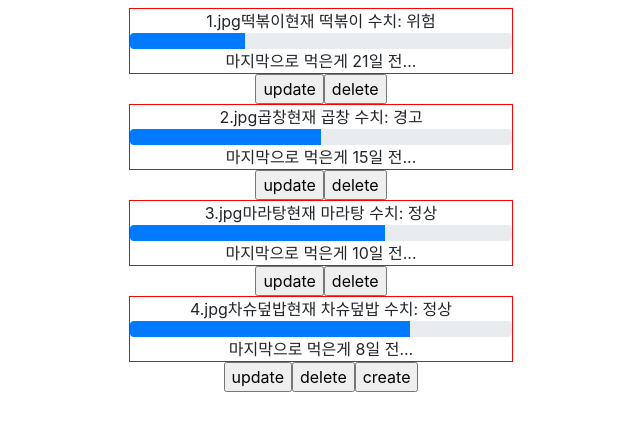
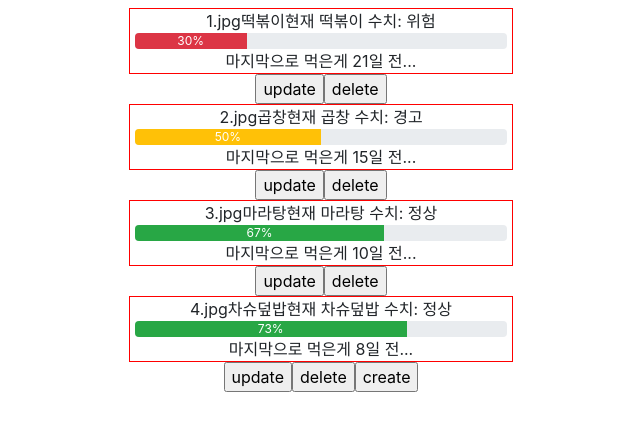
Before and after one commit to kst20209/eatwhen, a React (Create React App) app: page / in a window 1280 px wide. Shown: the top 430 px of the page, without its empty margins (319-959 px from the left). Built offline with nearby package versions, Linux system fonts and the light colour scheme.

Commit message:
Improved: progressbar css 적용 확인

```diff
--- a/src/App.css
+++ b/src/App.css
@@ -9,37 +9,12 @@
   border: 1px solid red;
 }
 
-.App-logo {
-  height: 40vmin;
-  pointer-events: none;
+.progress{
+  margin-left: 0.3rem;
+  margin-right: 0.3rem;
+  background-color: red;
 }
 
-@media (prefers-reduced-motion: no-preference) {
-  .App-logo {
-    animation: App-logo-spin infinite 20s linear;
-  }
+.progress-color{
+  background-color: red;
 }
-
-.App-header {
-  background-color: #282c34;
-  min-height: 100vh;
-  display: flex;
-  flex-direction: column;
-  align-items: center;
-  justify-content: center;
-  font-size: calc(10px + 2vmin);
-  color: white;
-}
-
-.App-link {
-  color: #61dafb;
-}
-
-@keyframes App-logo-spin {
-  from {
-    transform: rotate(0deg);
-  }
-  to {
-    transform: rotate(360deg);
-  }
-}
--- a/src/components/Read.css
+++ /dev/null
@@ -1,3 +0,0 @@
-.Bar{
-    border: 1px solid red;
-}
--- a/src/components/Read.js
+++ b/src/components/Read.js
@@ -6,30 +6,31 @@ class Read extends Component {
       var date = this.props.date;
       var std = this.props.std;
       var number = (1-(date/std))*100;
-      var color = "#A0D468";
+      //var color = "#A0D468";
+      var color = "success"
       var level = "정상";
       if (number < 0){
           number = 0;
           level = "비상";
       }
       if (33 <= number && number < 66){
-        color= "#FFE650";
+        //color= "#FFE650";
+        color = "warning";
         level = "경고";
       } else if (number < 33) {
-        color = "#FF013D";
+        //color = "#FF013D";
+        color = "danger";
         level = "위험";
       }
 
-      if (!color){
-        alert('Hello!');
-      }
+      number = Math.round(number);
 
       return(
         <div class='read'>
             {this.props.img}
             {this.props.title}
             <span>현재 {this.props.title} 수치: {level}</span>
-            <ProgressBar now={number} />
+            <ProgressBar class="progress" now={number} label={`${number}%`} variant={color}/>
             <span>마지막으로 먹은게 {date}일 전...</span>
         </div>
       );
```
